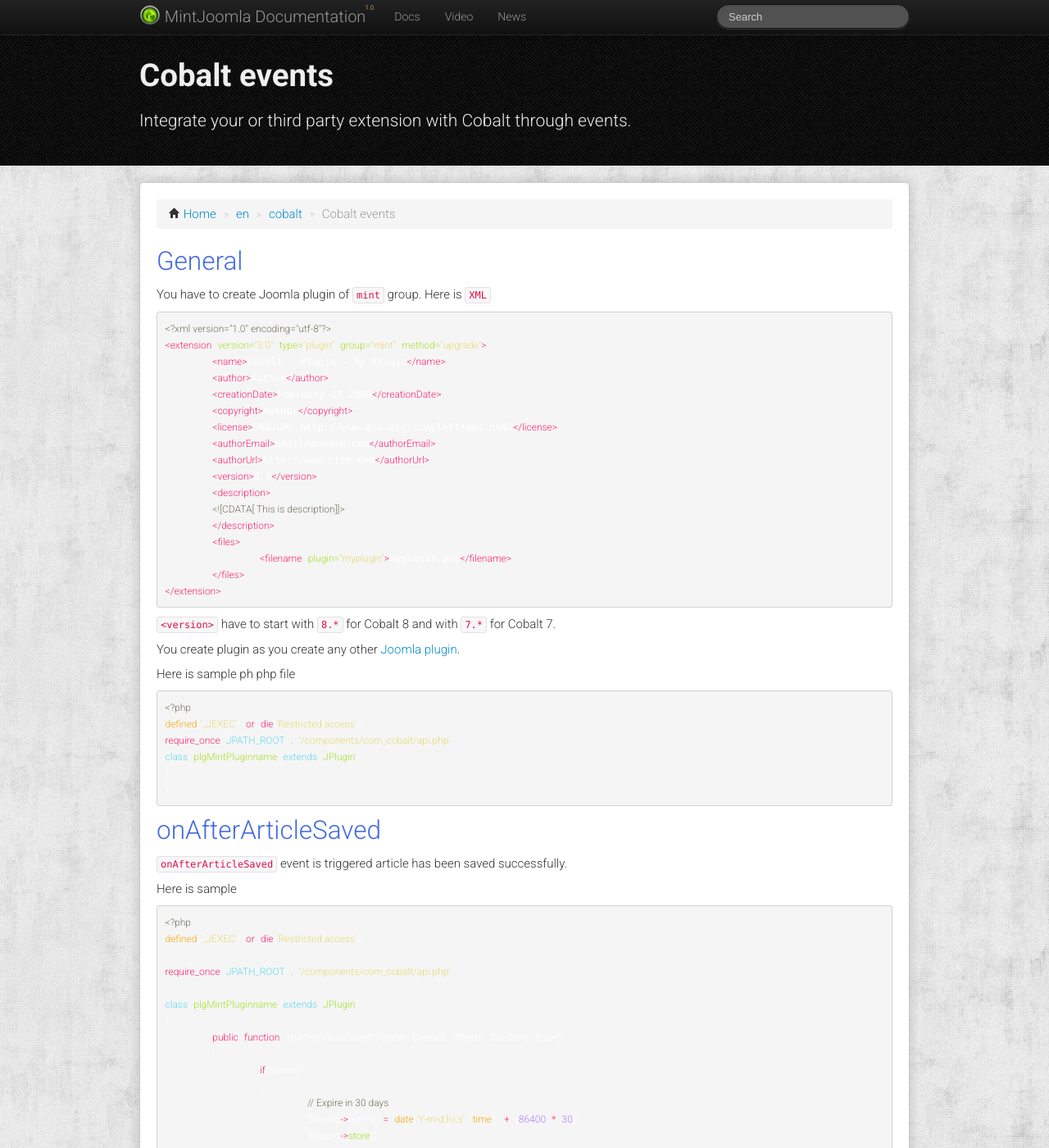
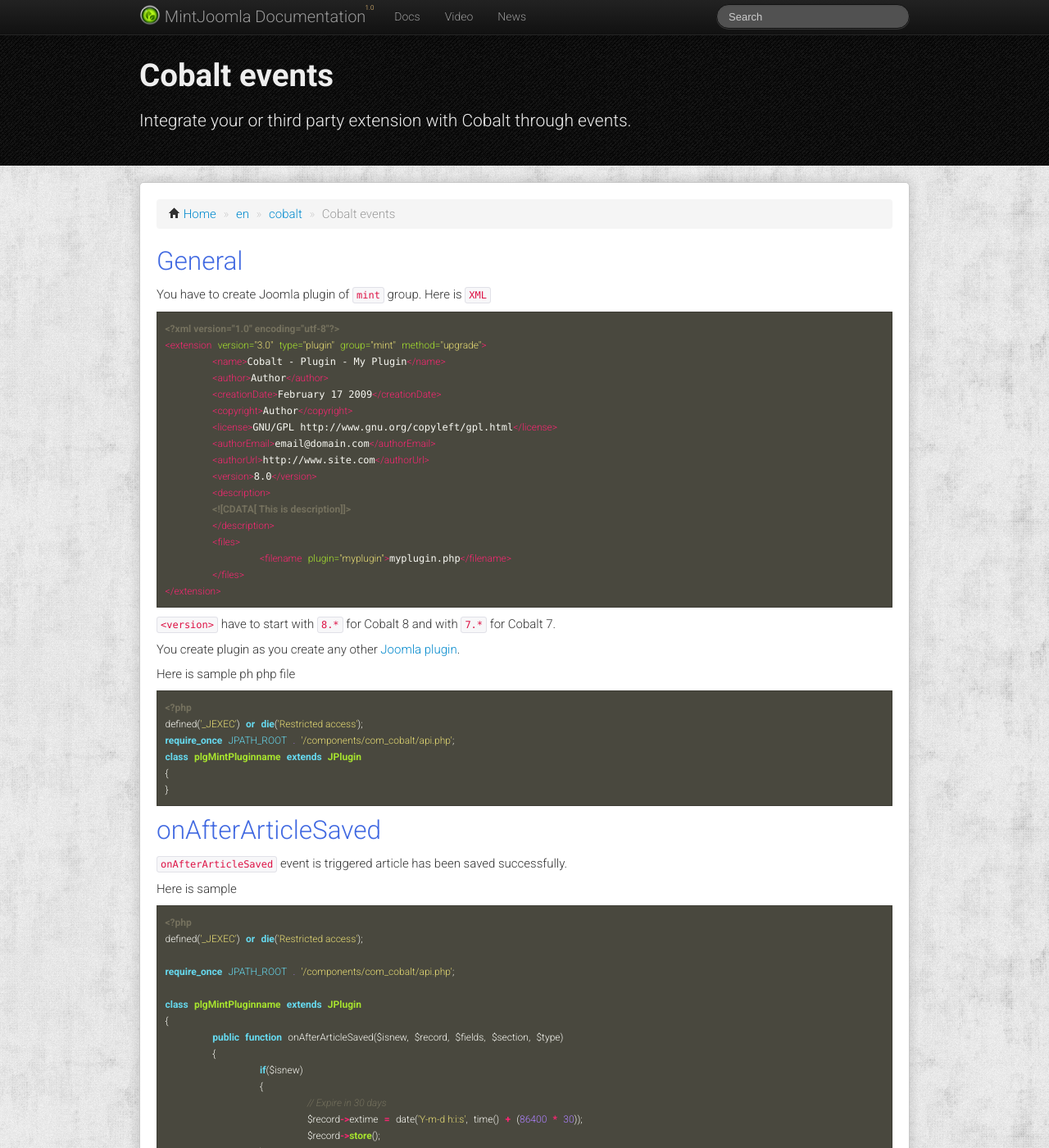
Before and after one commit to MintJoomla/MintJoomla.github.io, a Jekyll site: the page built from en/cobalt/_posts/developer/2013-01-01-cobalt-events.md, in a window 1280 px wide and 1400 px high. Shown: the whole window at 82% size. Built offline with Jekyll 4.4.1, drawn with Linux system fonts in a browser that asks for light colours; comment, search, counter and statistics services are not loaded.

Commit message:
Change style

```diff
--- a/assets/css/syntax.css
+++ b/assets/css/syntax.css
@@ -1,10 +1,50 @@
 .highlight table td { padding: 5px; }
 .highlight table pre { margin: 0; }
+.highlight .c, .highlight .cd {
+  color: #75715e;
+  font-style: italic;
+}
+.highlight .cm {
+  color: #75715e;
+  font-style: italic;
+}
+.highlight .c1 {
+  color: #75715e;
+  font-style: italic;
+}
+.highlight .cp {
+  color: #75715e;
+  font-weight: bold;
+}
+.highlight .cs {
+  color: #75715e;
+  font-weight: bold;
+  font-style: italic;
+}
+.highlight .err {
+  color: #960050;
+  background-color: #1e0010;
+}
+.highlight .gi {
+  color: #ffffff;
+  background-color: #324932;
+}
+.highlight .gd {
+  color: #ffffff;
+  background-color: #493131;
+}
+.highlight .ge {
+  color: #000000;
+  font-style: italic;
+}
+.highlight .gr {
+  color: #aa0000;
+}
+.highlight .gt {
+  color: #aa0000;
+}
 .highlight .gh {
   color: #999999;
-}
-.highlight .sr {
-  color: #f6aa11;
 }
 .highlight .go {
   color: #888888;
@@ -13,60 +53,46 @@
   color: #555555;
 }
 .highlight .gs {
+  font-weight: bold;
 }
 .highlight .gu {
   color: #aaaaaa;
 }
-.highlight .nb {
-  color: #f6aa11;
-}
-.highlight .cm {
-  color: #75715e;
-}
-.highlight .cp {
-  color: #75715e;
-}
-.highlight .c1 {
-  color: #75715e;
-}
-.highlight .cs {
-  color: #75715e;
-}
-.highlight .c, .highlight .cd {
-  color: #75715e;
-}
-.highlight .err {
-  color: #960050;
-}
-.highlight .gr {
-  color: #960050;
-}
-.highlight .gt {
-  color: #960050;
-}
-.highlight .gd {
-  color: #49483e;
-}
-.highlight .gi {
-  color: #49483e;
-}
-.highlight .ge {
-  color: #49483e;
+.highlight .k, .highlight .kv {
+  color: #66d9ef;
+  font-weight: bold;
 }
 .highlight .kc {
   color: #66d9ef;
+  font-weight: bold;
 }
 .highlight .kd {
   color: #66d9ef;
+  font-weight: bold;
+}
+.highlight .kp {
+  color: #66d9ef;
+  font-weight: bold;
 }
 .highlight .kr {
   color: #66d9ef;
-}
-.highlight .no {
-  color: #66d9ef;
+  font-weight: bold;
 }
 .highlight .kt {
   color: #66d9ef;
+  font-weight: bold;
+}
+.highlight .kn {
+  color: #f92672;
+  font-weight: bold;
+}
+.highlight .ow {
+  color: #f92672;
+  font-weight: bold;
+}
+.highlight .o {
+  color: #f92672;
+  font-weight: bold;
 }
 .highlight .mf {
   color: #ae81ff;
@@ -86,22 +112,19 @@
 .highlight .m, .highlight .mb, .highlight .mx {
   color: #ae81ff;
 }
-.highlight .sc {
-  color: #ae81ff;
-}
 .highlight .se {
   color: #ae81ff;
 }
-.highlight .ss {
-  color: #ae81ff;
+.highlight .sb {
+  color: #e6db74;
+}
+.highlight .sc {
+  color: #e6db74;
 }
 .highlight .sd {
   color: #e6db74;
 }
 .highlight .s2 {
-  color: #e6db74;
-}
-.highlight .sb {
   color: #e6db74;
 }
 .highlight .sh {
@@ -113,7 +136,13 @@
 .highlight .sx {
   color: #e6db74;
 }
+.highlight .sr {
+  color: #e6db74;
+}
 .highlight .s1 {
+  color: #e6db74;
+}
+.highlight .ss {
   color: #e6db74;
 }
 .highlight .s {
@@ -124,64 +153,58 @@
 }
 .highlight .nc {
   color: #a6e22e;
+  font-weight: bold;
 }
 .highlight .nd {
   color: #a6e22e;
+  font-weight: bold;
 }
 .highlight .ne {
   color: #a6e22e;
+  font-weight: bold;
 }
 .highlight .nf {
   color: #a6e22e;
+  font-weight: bold;
+}
+.highlight .no {
+  color: #66d9ef;
+}
+.highlight .bp {
+  color: #f8f8f2;
+}
+.highlight .nb {
+  color: #f8f8f2;
+}
+.highlight .ni {
+  color: #f8f8f2;
+}
+.highlight .nn {
+  color: #f8f8f2;
 }
 .highlight .vc {
-  color: #ffffff;
+  color: #f8f8f2;
 }
-.highlight .nn {
-  color: #ffffff;
+.highlight .vg {
+  color: #f8f8f2;
+}
+.highlight .vi {
+  color: #f8f8f2;
+}
+.highlight .nv {
+  color: #f8f8f2;
+}
+.highlight .w {
+  color: #f8f8f2;
 }
 .highlight .nl {
-  color: #ffffff;
-}
-.highlight .ni {
-  color: #ffffff;
-}
-.highlight .bp {
-  color: #ffffff;
-}
-.highlight .vg {
-  color: #ffffff;
-}
-.highlight .vi {
-  color: #ffffff;
-}
-.highlight .nv {
-  color: #ffffff;
-}
-.highlight .w {
-  color: #ffffff;
-}
-.highlight {
-  color: #ffffff;
-}
-.highlight .n, .highlight .py, .highlight .nx {
-  color: #ffffff;
-}
-.highlight .ow {
-  color: #f92672;
+  color: #f8f8f2;
+  font-weight: bold;
 }
 .highlight .nt {
   color: #f92672;
 }
-.highlight .k, .highlight .kv {
-  color: #f92672;
+.highlight {
+  color: #f8f8f2;
+  background-color: #49483e;
 }
-.highlight .kn {
-  color: #f92672;
-}
-.highlight .kp {
-  color: #f92672;
-}
-.highlight .o {
-  color: #f92672;
-}
```
